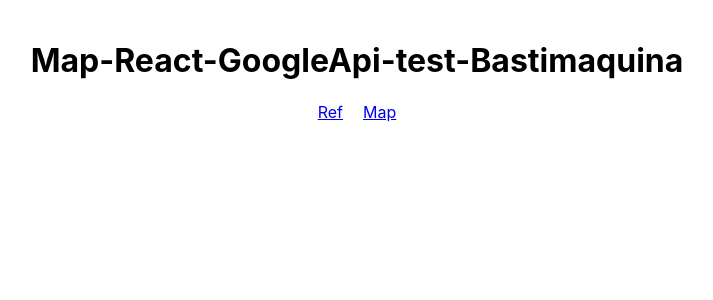
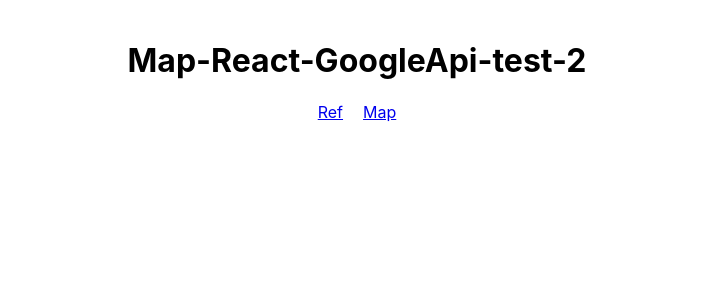
Before and after one commit to jupahefi/van-project, a React (Vite) app: page / in a window 1280 px wide. Shown: the top 300 px of the page, without its empty margins (283-996 px from the left). Built offline with nearby package versions, Linux system fonts and the light colour scheme.

Commit message:
test action github 3

```diff
--- a/src/App.tsx
+++ b/src/App.tsx
@@ -5,7 +5,7 @@ import './App.css';
 const App: React.FC = () => {
   return (
     <div className="App">
-      <h1>Map-React-GoogleApi-test-Bastimaquina</h1>
+      <h1>Map-React-GoogleApi-test-2</h1>
       <nav>
         <ul>
           <li><Link to="/">Ref</Link></li>
```
